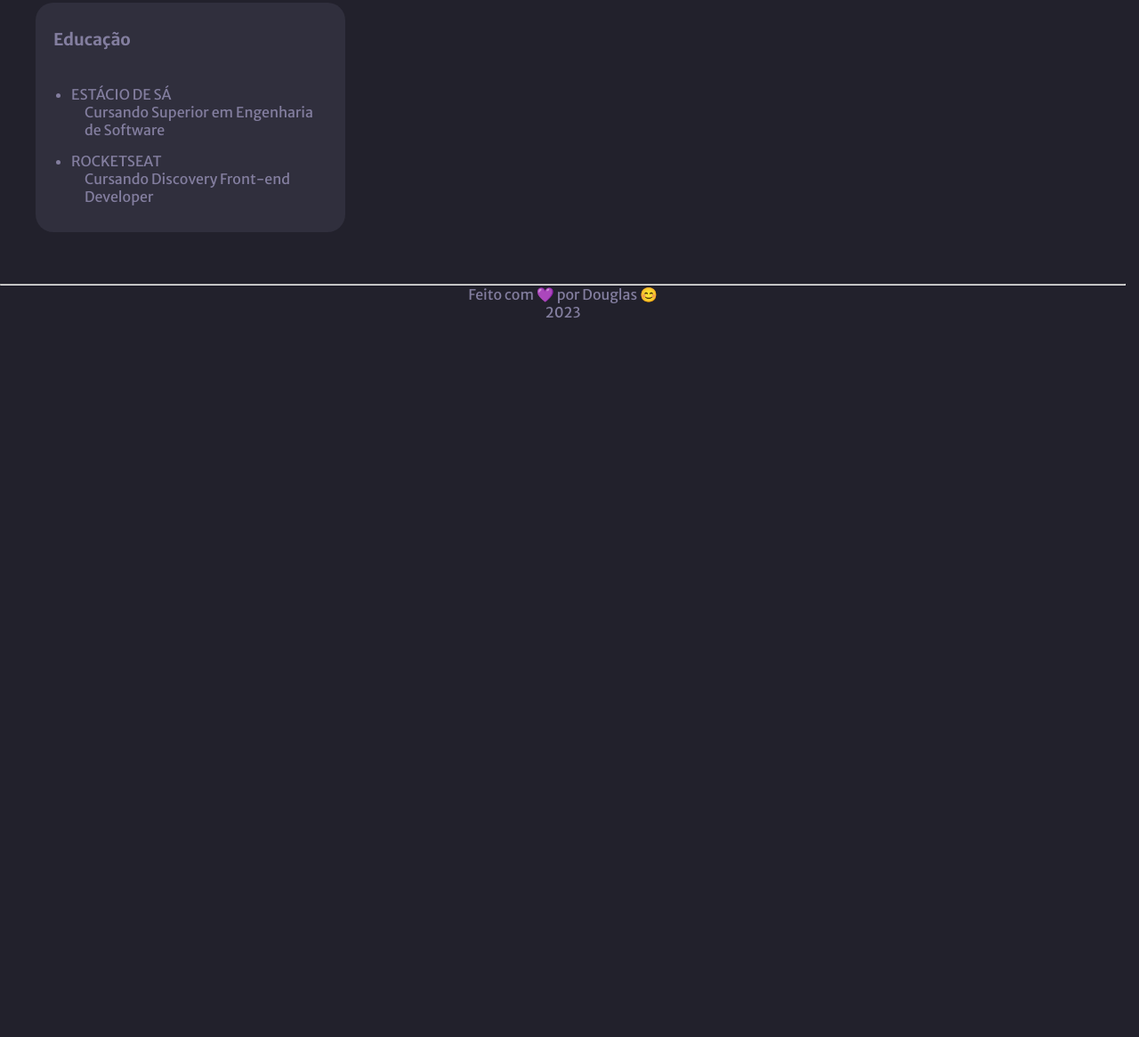
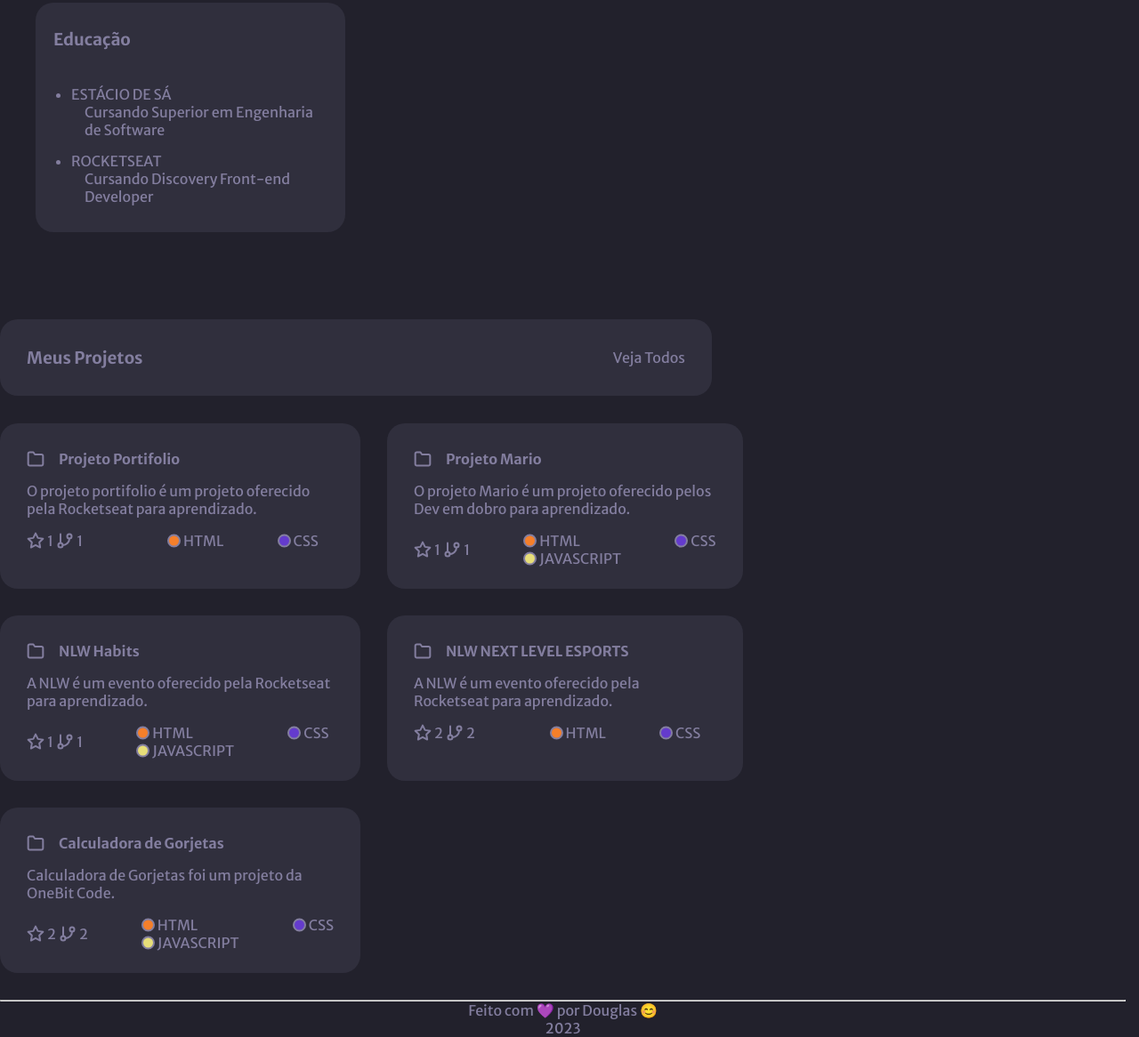
Before and after one commit to Black598/Portifolio, a plain HTML site: page index.html in a window 1280 px wide. Shown: the part 1247-2413 px from the top of the page at 89% size. Before the commit the page ends 1608 px from the top, so only its background shows below. Drawn offline with Linux system fonts and the light colour scheme.

Commit message:
Finalização do projeto

```diff
--- a/index.html
+++ b/index.html
@@ -39,7 +39,7 @@
             <div class="container ">
                 <div id="technologies-container">
                     <h3>Tecnologias</h3>
-                    <ul id="technologies-list">
+                    <ul>
                         <li>JAVASCRIPT</li>
                         <li>HTML</li>
                         <li>css</li>
@@ -91,82 +91,149 @@
         <main>
 
             <div class="container-large">
+                <div id="projects-container">
                     <h3> Meus Projetos</h3>
-                <a href="https://github.com/black598">Veja Todos</a>
+                    <a target="_blank" href="https://github.com/Black598?tab=repositories">Veja Todos</a>
                 </div>
-            <div class="last projects">
-                <a href="#">
+            </div>
+            <div id="projects">
+                <div class="last-projects">
+                    <a target="_blank" href="https://github.com/Black598/Portifolio">
                     <h4>
-                    <img src="./src/imgs/folder.svg" alt="folder icon"> last project
+                        <img src="./src/imgs/folder.svg" alt="folder icon"> Projeto Portifolio
                     </h4>
-                <p>
-                    Lorem ipsum dolor sit amet consectetur, adipisicing elit. Neque velit soluta, provident reprehenderit tempora
+                    <p >
+                        O projeto portifolio é um projeto oferecido pela Rocketseat para aprendizado.
                     </p>
 
-                <div id="footer">
+                    <div id="project-footer">
+                        <div id="branch">
+                            <p>
                                 <img src="./src/imgs/star.svg" alt="star icon">
-                    100
+                                1
                                 <img src="./src/imgs/branch.svg" alt="branch icon">
-                    100
-                    <p><img src="./src/imgs/ellipse.svg" alt="ellipse icon"> JAVASCRIPT</p>
+                                1
+                            </p>
+
+                        </div>
+                        <div id="projects-tecnology">
+                            <p><img src="./src/imgs/technologies-elipse/html-elipse.svg" alt="ellipse icon"> HTML</p>
+                            <p><img src="./src/imgs/technologies-elipse/css-elipse.svg" alt="ellipse icon"> CSS</p>
+                        </div>
                     </div>
                     </a>
                 </div>
-            <div class="last projects">
-                <a href="#">
+                <div class="last-projects">
+                    <a target="_blank" href="https://github.com/Black598/Projeto-mario">
                     <h4>
-                        <img src="./src/imgs/folder.svg" alt="folder icon"> last project
+                        <img src="./src/imgs/folder.svg" alt="folder icon"> Projeto Mario
                     </h4>
-                <p>
-                        Lorem ipsum dolor sit amet consectetur, adipisicing elit. Neque velit soluta, provident reprehenderit tempora
+                    <p >
+                        O projeto Mario é um projeto oferecido pelos Dev em dobro para aprendizado.
                     </p>
 
-                <div id="footer">
+                    <div id="project-footer">
+                        <div id="branch">
+                            <p>
                                 <img src="./src/imgs/star.svg" alt="star icon">
-                    100
+                                1
                                 <img src="./src/imgs/branch.svg" alt="branch icon">
-                    100
-                    <p><img src="./src/imgs/ellipse.svg" alt="ellipse icon"> JAVASCRIPT</p>
+                                1
+                            </p>
+
+                        </div>
+                        <div id="projects-tecnology">
+                            <p><img src="./src/imgs/technologies-elipse/html-elipse.svg" alt="ellipse icon"> HTML</p>
+                            <p><img src="./src/imgs/technologies-elipse/css-elipse.svg" alt="ellipse icon"> CSS</p>
+                            <p><img src="./src/imgs/technologies-elipse/js-elipse.svg" alt="ellipse icon"> JAVASCRIPT</p>
+
+                        </div>
                     </div>
                     </a>
                 </div>
-            <div class="last projects">
-                <a href="#">
+                <div class="last-projects">
+                    <a target="_blank" href="https://github.com/Black598/NLW-habits">
                     <h4>
-                        <img src="./src/imgs/folder.svg" alt="folder icon"> last project
+                        <img src="./src/imgs/folder.svg" alt="folder icon"> NLW Habits
                     </h4>
-                <p>
-                        Lorem ipsum dolor sit amet consectetur, adipisicing elit. Neque velit soluta, provident reprehenderit tempora
+                    <p >
+                        A NLW é um evento oferecido pela Rocketseat para aprendizado.
                     </p>
 
-                <div id="footer">
+                    <div id="project-footer">
+                        <div id="branch">
+                            <p>
                                 <img src="./src/imgs/star.svg" alt="star icon">
-                    100
+                                1
                                 <img src="./src/imgs/branch.svg" alt="branch icon">
-                    100
-                    <p><img src="./src/imgs/ellipse.svg" alt="ellipse icon"> JAVASCRIPT</p>
+                                1
+                            </p>
+
+                        </div>
+                        <div id="projects-tecnology">
+                            <p><img src="./src/imgs/technologies-elipse/html-elipse.svg" alt="ellipse icon"> HTML</p>
+                            <p><img src="./src/imgs/technologies-elipse/css-elipse.svg" alt="ellipse icon"> CSS</p>
+                            <p><img src="./src/imgs/technologies-elipse/js-elipse.svg" alt="ellipse icon"> JAVASCRIPT</p>
+                        </div>
                     </div>
                     </a>
                 </div>
-            <div class="last projects">
-                <a href="#">
+                <div class="last-projects">
+                    <a target="_blank" href="https://github.com/Black598/NLW-NEXT-LEVEL-ESPORTS">
                     <h4>
-                        <img src="./src/imgs/folder.svg" alt="folder icon"> last project
+                        <img src="./src/imgs/folder.svg" alt="folder icon"> NLW NEXT LEVEL ESPORTS
                     </h4>
-                <p>
-                        Lorem ipsum dolor sit amet consectetur, adipisicing elit. Neque velit soluta, provident reprehenderit tempora
+                    <p >
+                        A NLW é um evento oferecido pela Rocketseat para aprendizado.
                     </p>
 
-                <div id="footer">
+                    <div id="project-footer">
+                        <div id="branch">
+                            <p>
                                 <img src="./src/imgs/star.svg" alt="star icon">
-                    100
+                                2
                                 <img src="./src/imgs/branch.svg" alt="branch icon">
-                    100
-                    <p><img src="./src/imgs/ellipse.svg" alt="ellipse icon"> JAVASCRIPT</p>
+                                2
+                            </p>
+
+                        </div>
+                        <div id="projects-tecnology">
+                            <p><img src="./src/imgs/technologies-elipse/html-elipse.svg" alt="ellipse icon"> HTML</p>
+                            <p><img src="./src/imgs/technologies-elipse/css-elipse.svg" alt="ellipse icon"> CSS</p>
+                        </div>
+                    </div>
+                    </a>
+                </div>
+                <div class="last-projects">
+                    <a target="_blank" href="https://github.com/Black598/Calculadora-Onebit">
+                    <h4>
+                        <img src="./src/imgs/folder.svg" alt="folder icon"> Calculadora de Gorjetas
+                    </h4>
+                    <p >
+                        Calculadora de Gorjetas foi um projeto da OneBit Code.
+                    </p>
+
+                    <div id="project-footer">
+                        <div id="branch">
+                            <p>
+                                <img src="./src/imgs/star.svg" alt="star icon">
+                                2
+                                <img src="./src/imgs/branch.svg" alt="branch icon">
+                                2
+                            </p>
+
+                        </div>
+                        <div id="projects-tecnology">
+                            <p><img src="./src/imgs/technologies-elipse/html-elipse.svg" alt="ellipse icon"> HTML</p>
+                            <p><img src="./src/imgs/technologies-elipse/css-elipse.svg" alt="ellipse icon"> CSS</p>
+                            <p><img src="./src/imgs/technologies-elipse/js-elipse.svg" alt="ellipse icon"> JAVASCRIPT</p>
+
+                        </div>
                     </div>
                     </a>
                 </div>
 
+            </div>
 
         </main>
        <footer>
--- a/src/style/style.css
+++ b/src/style/style.css
@@ -122,6 +122,7 @@ aside{
     transform: scale(1.1);
 
 }
+
 #experiences-container {
 
     display: flex;
@@ -158,7 +159,90 @@ aside{
 
 }
 
+.container-large{
+    margin:40px 40px 31px 0;
+    width: 800px;
+    height: 86px;
+    background-color: #302F3D;
+    border-radius: 20px;
+    display: flex;
+    flex-direction: row;
+    align-items: center;
+}
+#projects-container{
+    display: flex;
+    flex-direction: row;
+    align-items: center;
+    justify-content: space-between;
+    width: 800px;
+    padding: 30px;
+}
+#projects{
+    max-width: 800px;
+    display: grid;
+    grid-template-columns: 1fr 1fr;
+    margin: 0 40px 30px 0;
+    gap: 30px;
 
+}
+.last-projects{
+    max-width: 461px;
+    height: 186px;
+
+    background-color: #302F3D;
+    border-radius: 20px;
+
+    display: flex;
+    flex-direction:column;
+
+
+}
+
+.last-projects a{
+    display: flex;
+    flex-direction: column;
+    gap: 16px;
+
+}
+
+.last-projects h4{
+    padding: 30px 30px 0;
+    display: flex;
+    gap: 16px;
+}
+
+.last-projects p{
+    padding: 0 30px;}
+
+#project-footer {
+    padding:0;
+    display: flex;
+    flex-direction: row;
+    align-items: center;
+    justify-content: space-between;
+}
+
+#branch{
+
+    gap: 8px;
+    display: flex;
+    align-items: center;
+}
+#branch p {
+    display: flex;
+    gap: 3px;
+}
+#projects-tecnology{
+    display: grid;
+    grid-template-columns: 1fr 1fr;
+    align-items: center;
+
+}
+#projects-tecnology p{
+
+    display: flex;
+    gap: 3px;
+}
 
 footer{
     align-items: center;
```
Also changed, not shown: src/imgs/technologies-elipse/Js-elipse.svg (renamed from src/imgs/ellipse.svg), src/imgs/technologies-elipse/css-elipse.svg (added), src/imgs/technologies-elipse/html-elipse.svg (added). Lines whose indentation alone changed are shown as unchanged.
